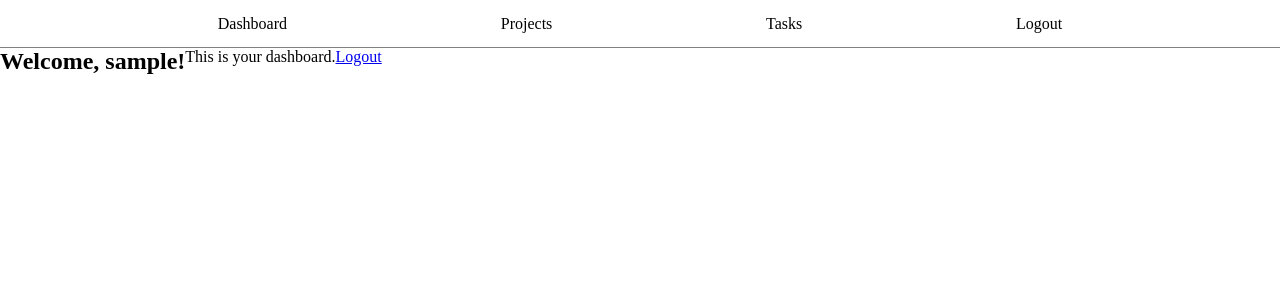
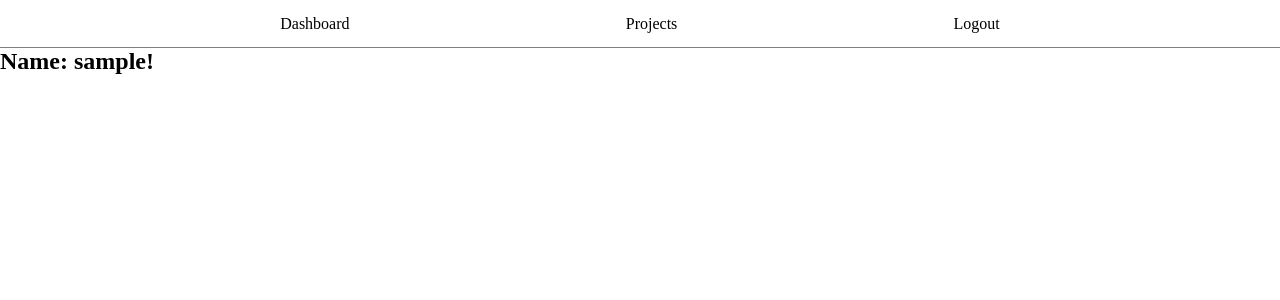
Before and after one commit to ola191/TrackMe, a Django app: page /dashboard/ in a window 1280 px wide. Shown: the top 300 px of the page. Run offline with Django 4.2, Linux system fonts and the light colour scheme; the visitor is signed in with stand-in values (Sample User, id 1).

Commit message:
changing routing?

```diff
--- a/templates/base.html
+++ b/templates/base.html
@@ -12,7 +12,7 @@
         <ul>
             <li><a href="{% url 'dashboard' %}">Dashboard</a></li>
             <li><a href="{% url 'project_list' %}">Projects</a></li>
-            <li><a href="{% url 'tasks' %}">Tasks</a></li>
+{#            <li><a href="{% url 'tasks' %}">Tasks</a></li>#}
 {#                <li><a href="{% url 'contacts' %}">Contacts</a></li>#}
             <li><a href="{% url 'logout' %}">Logout</a></li>
         </ul>
--- a/templates/users/dashboard.html
+++ b/templates/users/dashboard.html
@@ -3,7 +3,5 @@
 {% block title %}Dashboard{% endblock %}
 
 {% block content %}
-<h2>Welcome, {{ user.username }}!</h2>
-<p>This is your dashboard.</p>
-<a href="{% url 'logout' %}">Logout</a>
+<h2>Name: {{ user.username }}!</h2>
 {% endblock %}
```
Also changed, not shown: templates/projects/project_detail.html (+10 -0 lines).
